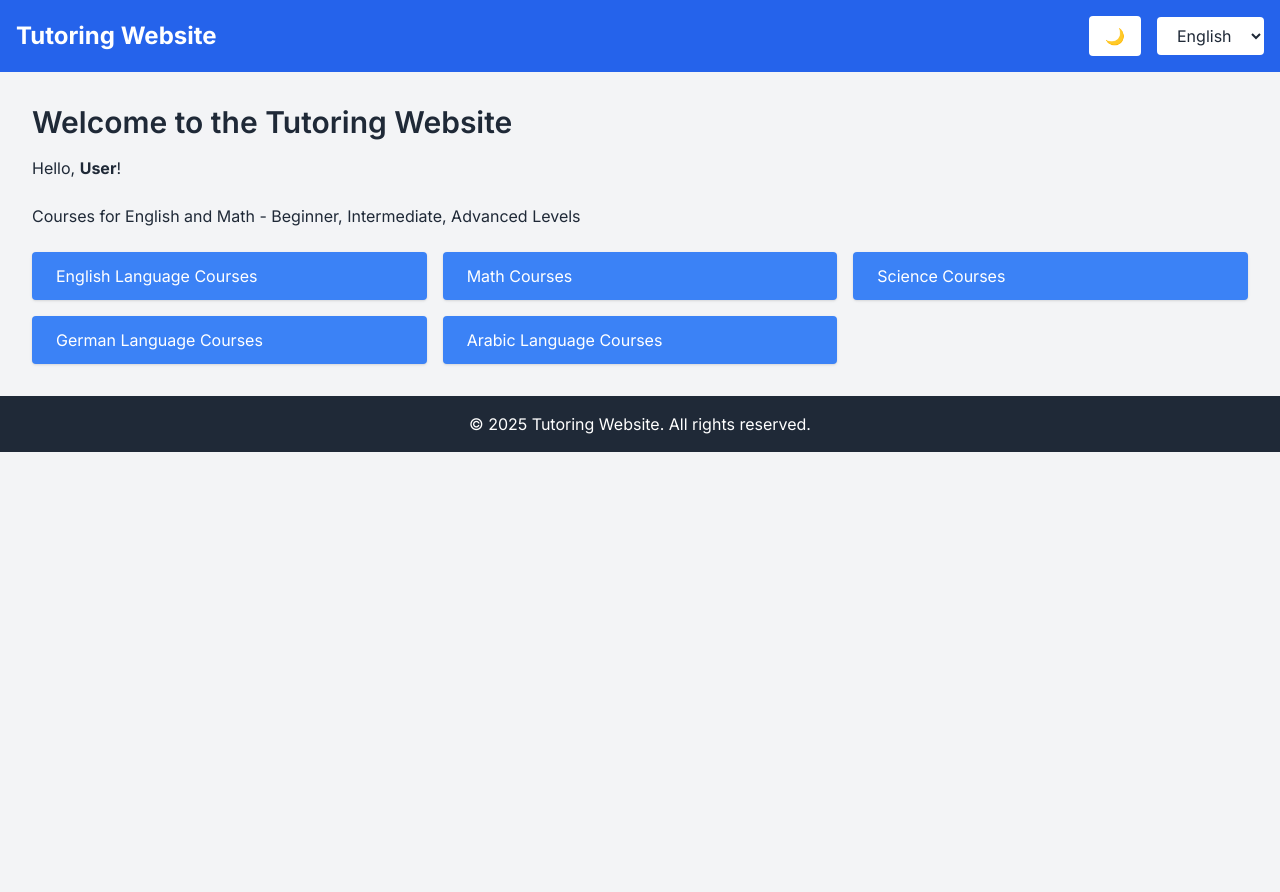
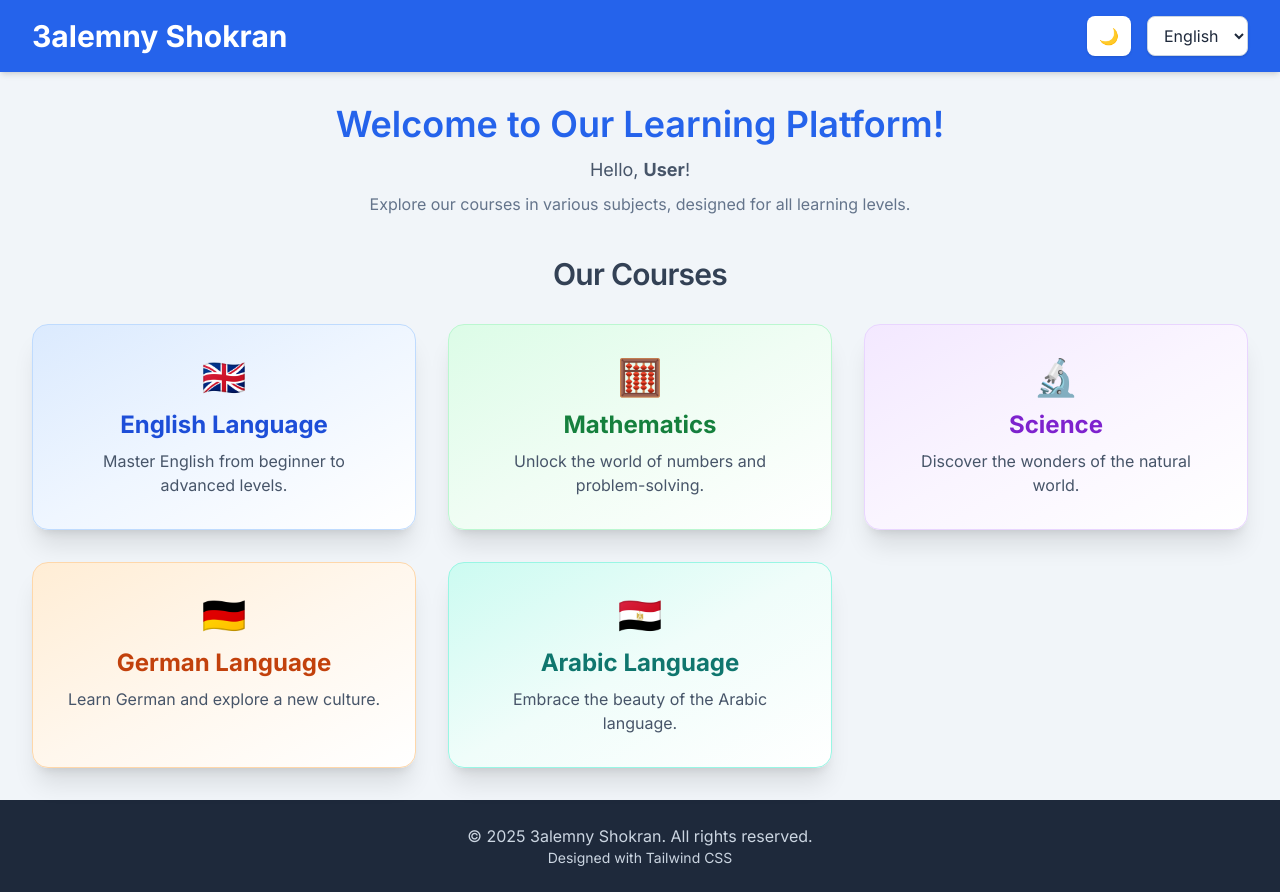
Before and after one commit to 3alemnyshokran/Our-website, a plain HTML site: page index.html in a window 1280 px wide. Before the commit the page ends 800 px from the top, so only its background shows below. Drawn offline with nearby package versions, Linux system fonts and the light colour scheme.

Commit message:
Improve main page design, fix course redirections, and enhance organization

```diff
--- a/index.html
+++ b/index.html
@@ -3,49 +3,112 @@
 <head>
   <meta charset="UTF-8">
   <meta name="viewport" content="width=device-width, initial-scale=1.0">
-  <title>Tutoring Website - English & Math</title>
+  <title>Tutoring Website - Enhanced</title>
   <!-- Tailwind CSS CDN -->
   <script src="https://cdn.tailwindcss.com"></script>
   <style>
-    @import url('https://fonts.googleapis.com/css2?family=Inter:wght@400;600;700&display=swap');
+    @import url('https://fonts.googleapis.com/css2?family=Inter:wght@400;500;600;700&display=swap');
     body {
       font-family: 'Inter', sans-serif;
     }
+    /* Basic styles for theme toggle icons if needed, Tailwind handles dark mode via 'dark' class on html */
+    .theme-btn .light-icon { display: none; } /* Hidden by default, shown in light mode if JS requires */
+    .theme-btn .dark-icon { display: inline; } /* Shown by default, hidden in dark mode if JS requires */
+    html.dark .theme-btn .light-icon { display: inline; }
+    html.dark .theme-btn .dark-icon { display: none; }
   </style>
+  <script>
+    // Tailwind dark mode setup
+    // On page load or when changing themes, best to add inline in `head` to avoid FOUC
+    if (localStorage.getItem('theme') === 'dark' || (!('theme' in localStorage) && window.matchMedia('(prefers-color-scheme: dark)').matches)) {
+      document.documentElement.classList.add('dark')
+    } else {
+      document.documentElement.classList.remove('dark')
+    }
+  </script>
 </head>
-<body class="bg-gray-100 text-gray-800">
-  <header class="bg-blue-600 text-white p-4 flex justify-between items-center">
-    <h1 class="text-2xl font-bold">Tutoring Website</h1>
-    <div class="flex items-center gap-4">
-      <button class="theme-btn bg-white text-blue-600 px-4 py-2 rounded" aria-label="Toggle Theme">
-        <span class="light-icon hidden">☀️</span>
-        <span class="dark-icon">🌙</span>
-      </button>
-      <select id="languageSelect" class="bg-white text-gray-800 px-4 py-2 rounded" aria-label="Select Language">
-        <option value="en">English</option>
-        <option value="ar">العربية</option>
-      </select>
+<body class="bg-slate-100 dark:bg-slate-900 text-slate-800 dark:text-slate-200 min-h-screen flex flex-col transition-colors duration-300">
+  <header class="bg-blue-600 dark:bg-blue-700 text-white shadow-md">
+    <div class="container mx-auto px-4 sm:px-6 lg:px-8 py-4 flex justify-between items-center">
+      <h1 class="text-2xl sm:text-3xl font-bold">3alemny Shokran</h1>
+      <div class="flex items-center gap-3 sm:gap-4">
+        <button id="theme-toggle" class="theme-btn bg-white dark:bg-slate-800 text-blue-600 dark:text-yellow-400 px-3 py-2 rounded-lg shadow hover:bg-slate-200 dark:hover:bg-slate-700 transition-colors" aria-label="Toggle Theme">
+          <span class="light-icon">☀️</span> <!-- Sun icon for light mode -->
+          <span class="dark-icon">🌙</span> <!-- Moon icon for dark mode -->
+        </button>
+        <select id="languageSelect" class="bg-white dark:bg-slate-800 border border-slate-300 dark:border-slate-600 text-slate-800 dark:text-slate-200 px-3 py-2 rounded-lg shadow focus:outline-none focus:ring-2 focus:ring-blue-500 transition-colors" aria-label="Select Language">
+          <option value="en">English</option>
+          <option value="ar">العربية</option>
+          <!-- Add other languages as needed -->
+        </select>
+      </div>
     </div>
   </header>
 
-  <main class="p-8">
-    <h2 class="text-3xl font-semibold mb-4">Welcome to the Tutoring Website</h2>
-    <p class="mb-6">Hello, <span id="welcomeUser" class="font-bold">User</span>!</p>
-    <p class="mb-6">Courses for English and Math - Beginner, Intermediate, Advanced Levels</p>
+  <main class="flex-grow container mx-auto px-4 sm:px-6 lg:px-8 py-8">
+    <section class="text-center mb-10">
+      <h2 class="text-3xl sm:text-4xl font-semibold mb-3 text-blue-600 dark:text-blue-400">Welcome to Our Learning Platform!</h2>
+      <p class="text-lg text-slate-600 dark:text-slate-400 mb-2">Hello, <span id="welcomeUser" class="font-bold">User</span>!</p>
+      <p class="text-md text-slate-500 dark:text-slate-500">Explore our courses in various subjects, designed for all learning levels.</p>
+    </section>
 
-    <div class="grid grid-cols-1 md:grid-cols-2 lg:grid-cols-3 gap-4">
-      <a href="english-course.html" class="btn bg-blue-500 text-white px-6 py-3 rounded shadow hover:bg-blue-600">English Language Courses</a>
-      <a href="math-course.html" class="btn bg-blue-500 text-white px-6 py-3 rounded shadow hover:bg-blue-600">Math Courses</a>
-      <a href="science-course.html" class="btn bg-blue-500 text-white px-6 py-3 rounded shadow hover:bg-blue-600">Science Courses</a>
-      <a href="german-course.html" class="btn bg-blue-500 text-white px-6 py-3 rounded shadow hover:bg-blue-600">German Language Courses</a>
-      <a href="arabic-course.html" class="btn bg-blue-500 text-white px-6 py-3 rounded shadow hover:bg-blue-600">Arabic Language Courses</a>
-    </div>
+    <section>
+      <h3 class="text-2xl sm:text-3xl font-semibold mb-8 text-center text-slate-700 dark:text-slate-300 tracking-tight">Our Courses</h3>
+      <div class="grid grid-cols-1 sm:grid-cols-2 lg:grid-cols-3 gap-8">
+        <!-- English Course Card -->
+        <a href="courses/english/english-course.html" class="course-card bg-gradient-to-br from-blue-100 via-blue-50 to-white dark:from-blue-900 dark:via-slate-800 dark:to-slate-900 rounded-2xl shadow-xl overflow-hidden hover:shadow-2xl transform hover:-translate-y-2 transition-all duration-300 group border border-blue-200 dark:border-blue-800">
+          <div class="p-8 flex flex-col items-center">
+            <span class="text-4xl mb-3">🇬🇧</span>
+            <h4 class="text-2xl font-bold text-blue-700 dark:text-blue-300 mb-2 group-hover:text-blue-900 dark:group-hover:text-blue-200 transition-colors">English Language</h4>
+            <p class="text-slate-600 dark:text-slate-400 text-base text-center">Master English from beginner to advanced levels.</p>
+          </div>
+        </a>
+        <!-- Math Course Card -->
+        <a href="math-course.html" class="course-card bg-gradient-to-br from-green-100 via-green-50 to-white dark:from-green-900 dark:via-slate-800 dark:to-slate-900 rounded-2xl shadow-xl overflow-hidden hover:shadow-2xl transform hover:-translate-y-2 transition-all duration-300 group border border-green-200 dark:border-green-800">
+          <div class="p-8 flex flex-col items-center">
+            <span class="text-4xl mb-3">🧮</span>
+            <h4 class="text-2xl font-bold text-green-700 dark:text-green-300 mb-2 group-hover:text-green-900 dark:group-hover:text-green-200 transition-colors">Mathematics</h4>
+            <p class="text-slate-600 dark:text-slate-400 text-base text-center">Unlock the world of numbers and problem-solving.</p>
+          </div>
+        </a>
+        <!-- Science Course Card -->
+        <a href="science-course.html" class="course-card bg-gradient-to-br from-purple-100 via-purple-50 to-white dark:from-purple-900 dark:via-slate-800 dark:to-slate-900 rounded-2xl shadow-xl overflow-hidden hover:shadow-2xl transform hover:-translate-y-2 transition-all duration-300 group border border-purple-200 dark:border-purple-800">
+          <div class="p-8 flex flex-col items-center">
+            <span class="text-4xl mb-3">🔬</span>
+            <h4 class="text-2xl font-bold text-purple-700 dark:text-purple-300 mb-2 group-hover:text-purple-900 dark:group-hover:text-purple-200 transition-colors">Science</h4>
+            <p class="text-slate-600 dark:text-slate-400 text-base text-center">Discover the wonders of the natural world.</p>
+          </div>
+        </a>
+        <!-- German Course Card -->
+        <a href="german-course.html" class="course-card bg-gradient-to-br from-orange-100 via-orange-50 to-white dark:from-orange-900 dark:via-slate-800 dark:to-slate-900 rounded-2xl shadow-xl overflow-hidden hover:shadow-2xl transform hover:-translate-y-2 transition-all duration-300 group border border-orange-200 dark:border-orange-800">
+          <div class="p-8 flex flex-col items-center">
+            <span class="text-4xl mb-3">🇩🇪</span>
+            <h4 class="text-2xl font-bold text-orange-700 dark:text-orange-300 mb-2 group-hover:text-orange-900 dark:group-hover:text-orange-200 transition-colors">German Language</h4>
+            <p class="text-slate-600 dark:text-slate-400 text-base text-center">Learn German and explore a new culture.</p>
+          </div>
+        </a>
+        <!-- Arabic Course Card -->
+        <a href="courses/arabic/arabic-course.html" class="course-card bg-gradient-to-br from-teal-100 via-teal-50 to-white dark:from-teal-900 dark:via-slate-800 dark:to-slate-900 rounded-2xl shadow-xl overflow-hidden hover:shadow-2xl transform hover:-translate-y-2 transition-all duration-300 group border border-teal-200 dark:border-teal-800">
+          <div class="p-8 flex flex-col items-center">
+            <span class="text-4xl mb-3">🇪🇬</span>
+            <h4 class="text-2xl font-bold text-teal-700 dark:text-teal-300 mb-2 group-hover:text-teal-900 dark:group-hover:text-teal-200 transition-colors">Arabic Language</h4>
+            <p class="text-slate-600 dark:text-slate-400 text-base text-center">Embrace the beauty of the Arabic language.</p>
+          </div>
+        </a>
+        <!-- Add more course cards as needed -->
+      </div>
+    </section>
   </main>
 
-  <footer class="bg-gray-800 text-white p-4 text-center">
-    <p>&copy; 2025 Tutoring Website. All rights reserved.</p>
+  <footer class="bg-slate-800 dark:bg-slate-950 text-slate-300 dark:text-slate-400 p-6 text-center mt-auto">
+    <p>&copy; <span id="currentYear">2025</span> 3alemny Shokran. All rights reserved.</p>
+    <p class="text-sm">Designed with Tailwind CSS</p>
   </footer>
 
   <script src="js/main.js"></script>
+  <script>
+    // Update current year in footer
+    document.getElementById('currentYear').textContent = new Date().getFullYear();
+  </script>
 </body>
 </html>
```
